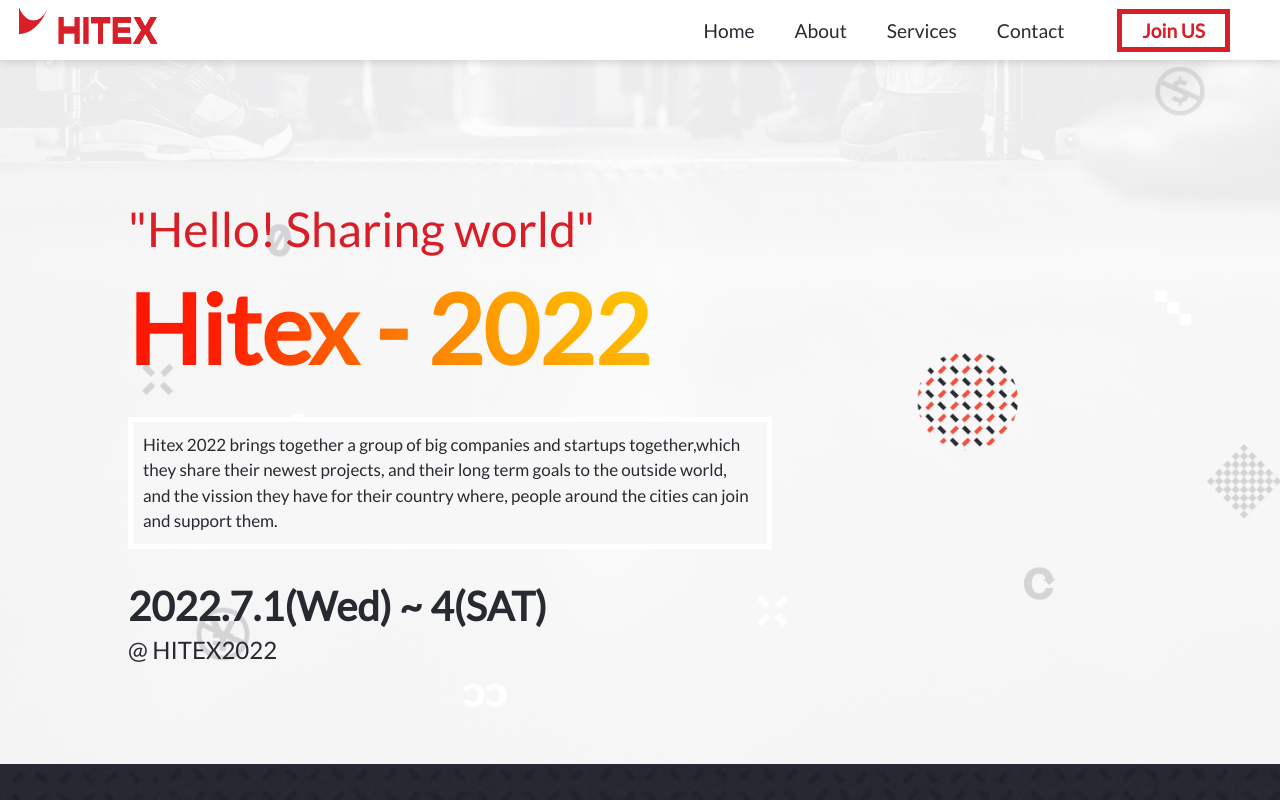
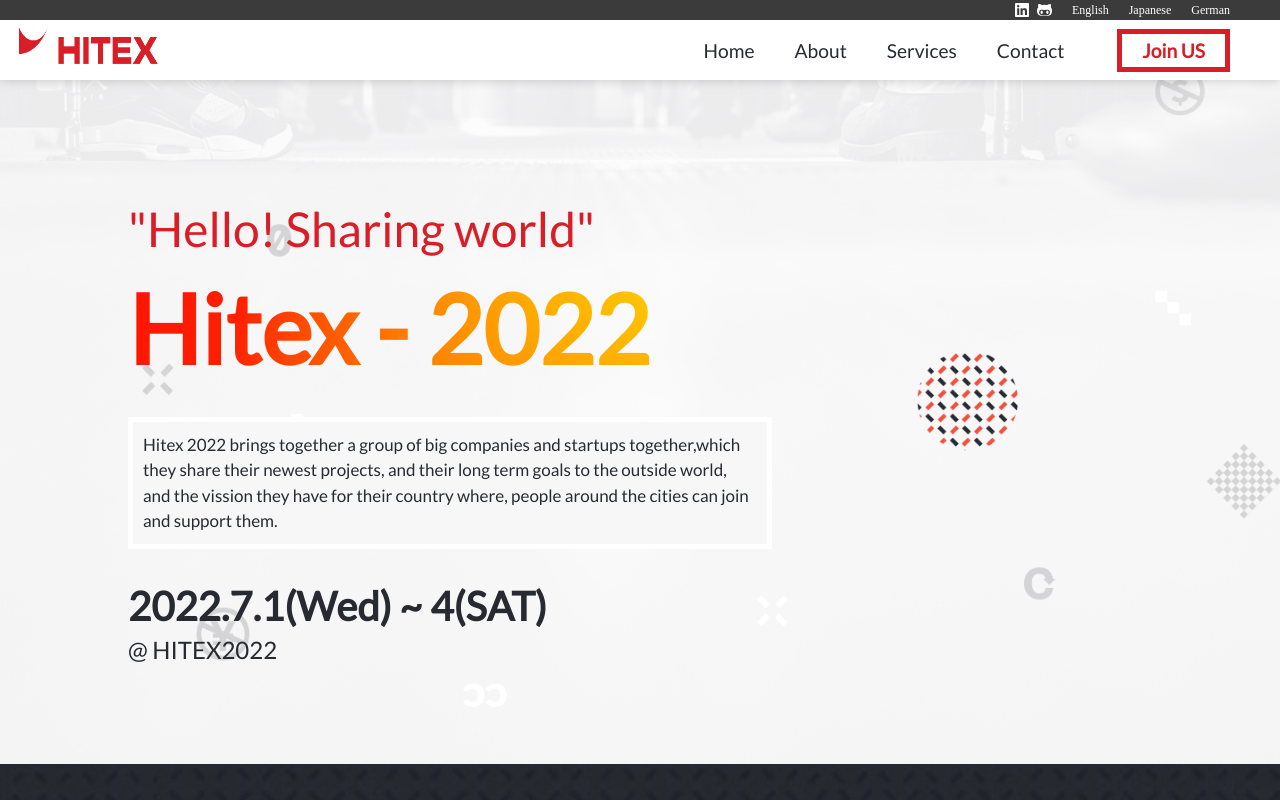
Before and after one commit to Mhamad-Raad/Hitex, a website: page index.html in a window 1280 px wide. Shown: the top 800 px of the page. Drawn offline with Linux system fonts and the light colour scheme; files whose address does not match are found by name.

Commit message:
improve desktop navbar, add footer to home page, improve readme file

```diff
--- a/CSS/About-Page/about.css
+++ b/CSS/About-Page/about.css
@@ -1,5 +1,5 @@
 @import url(./welcome-section.css);
 @import url(./logo-section.css);
 @import url(./posts.css);
-@import url(./partners.css);
-@import url(./footer.css);
+@import url(../partners.css);
+@import url(../footer.css);
--- a/CSS/Home/home.css
+++ b/CSS/Home/home.css
@@ -2,3 +2,5 @@
 @import url(./welcome.css);
 @import url(./program.css);
 @import url(./authors.css);
+@import url(../partners.css);
+@import url(../footer.css);
--- a/CSS/Navigation.css
+++ b/CSS/Navigation.css
@@ -49,6 +49,43 @@
   display: none;
 }
 
+.combine-nav {
+  display: flex;
+  align-items: flex-start;
+  flex-direction: column;
+  position: fixed;
+  top: 0;
+  width: 100%;
+  z-index: 1000;
+}
+
+.grey-nav {
+  display: flex;
+  align-items: center;
+  justify-content: flex-end;
+  background-color: rgb(59, 59, 59);
+  width: 100%;
+  height: 20px;
+  position: fixed;
+  color: #fff;
+}
+
+.grey-nav > p {
+  font-size: 12px;
+  margin-left: 10px;
+  margin: 0;
+  margin-left: 20px;
+}
+
+.grey-nav > p:last-child {
+  margin-right: 50px;
+}
+
+.grey-nav > i {
+  margin-left: 8px;
+  color: #fff !important;
+}
+
 @media screen and (min-width: 768px) {
   #mobile-nav {
     display: none;
@@ -58,10 +95,8 @@
     display: flex;
     justify-content: space-between;
     align-items: center;
-    position: fixed;
-    top: 0;
-    z-index: 100;
-    width: 100%;
+    width: 100% !important;
+    margin-top: 20px;
     height: 60px;
     background-color: #fff;
     box-shadow: 0 0 10px rgba(0, 0, 0, 0.2);
--- a/index.html
+++ b/index.html
@@ -16,8 +16,17 @@
 </head>
 
 <body>
-  <nav id="desktop-nav">
-    <a href="index.html">
+  <nav>
+  <div class="combine-nav">
+    <div class="grey-nav">
+      <i class="fa-brands fa-linkedin"></i>
+      <i class="fa-brands fa-github-alt"></i>
+      <p>English</p>
+      <p>Japanese</p>
+      <p>German</p>
+    </div>
+    <div id="desktop-nav">
+       <a href="index.html">
       <img src="./assets/images/hitex-logo.png" alt="Hitex Logo">
     </a>
 
@@ -30,6 +39,9 @@
 
       <li><a href="#" class="nav-item special">Join US</a></li>
     </ul>
+    </div>
+
+  </div>
 
   </nav>
   <nav id="mobile-nav">
@@ -105,6 +117,23 @@
     </div>
     <div class="spacer"></div>
   </section>
+
+  <section class="about-partners">
+    <h2 class="partners-title"> Hitex Supporters</h2>
+
+    <div class="partners">
+     <img src="./assets/images/Partners/Google.png" alt="Google Logo" class="partners-img">
+     <img src="./assets/images/Partners/apple.png" alt="apple Logo" class="partners-img apple">
+     <img src="./assets/images/Partners/aws.png" alt="Amazon Logo" class="partners-img">
+     <img src="./assets/images/Partners/Meta-Logo.png" alt="Meta Logo" class="partners-img">
+     <img src="./assets/images/Partners/microsoft.png" alt="Microsoft Logo" class="partners-img">
+    </div>
+   </section>
+
+   <footer class="about-footer">
+   <img alt="Hitex Logo" src="./assets/images/hitex-logo.png" class="footer-img">
+   <p class="footer-desc">Hitex 2022, @Copyrights reserved</p>
+   </footer>
   <script src="./js/navigation.js"></script>
   <script src="./js/speakers.js"></script>
 </body>
```
Also changed, not shown: about.html (+13 -1 lines), CSS/footer.css (renamed from CSS/About-Page/footer.css), CSS/partners.css (renamed from CSS/About-Page/partners.css), README.md.
